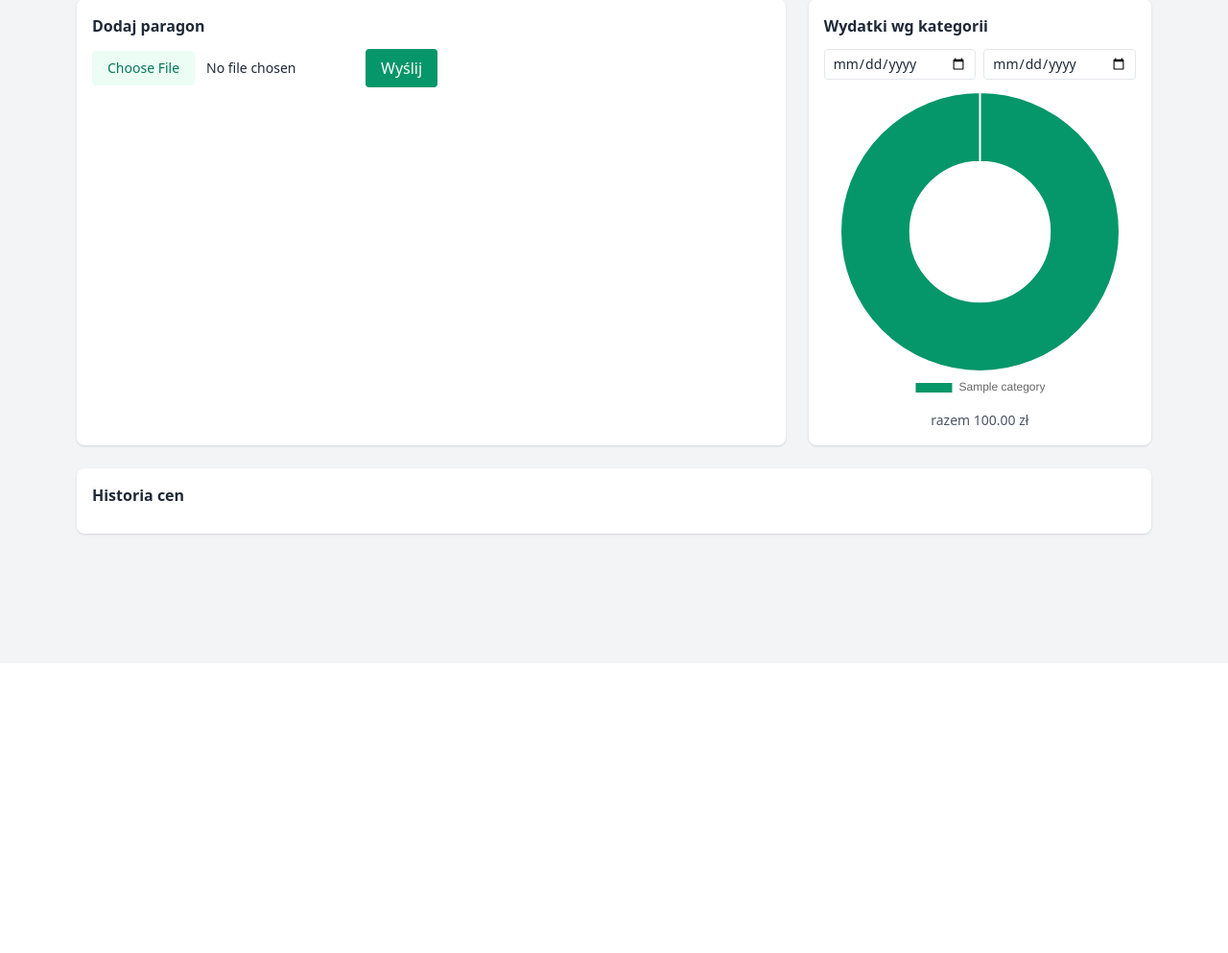
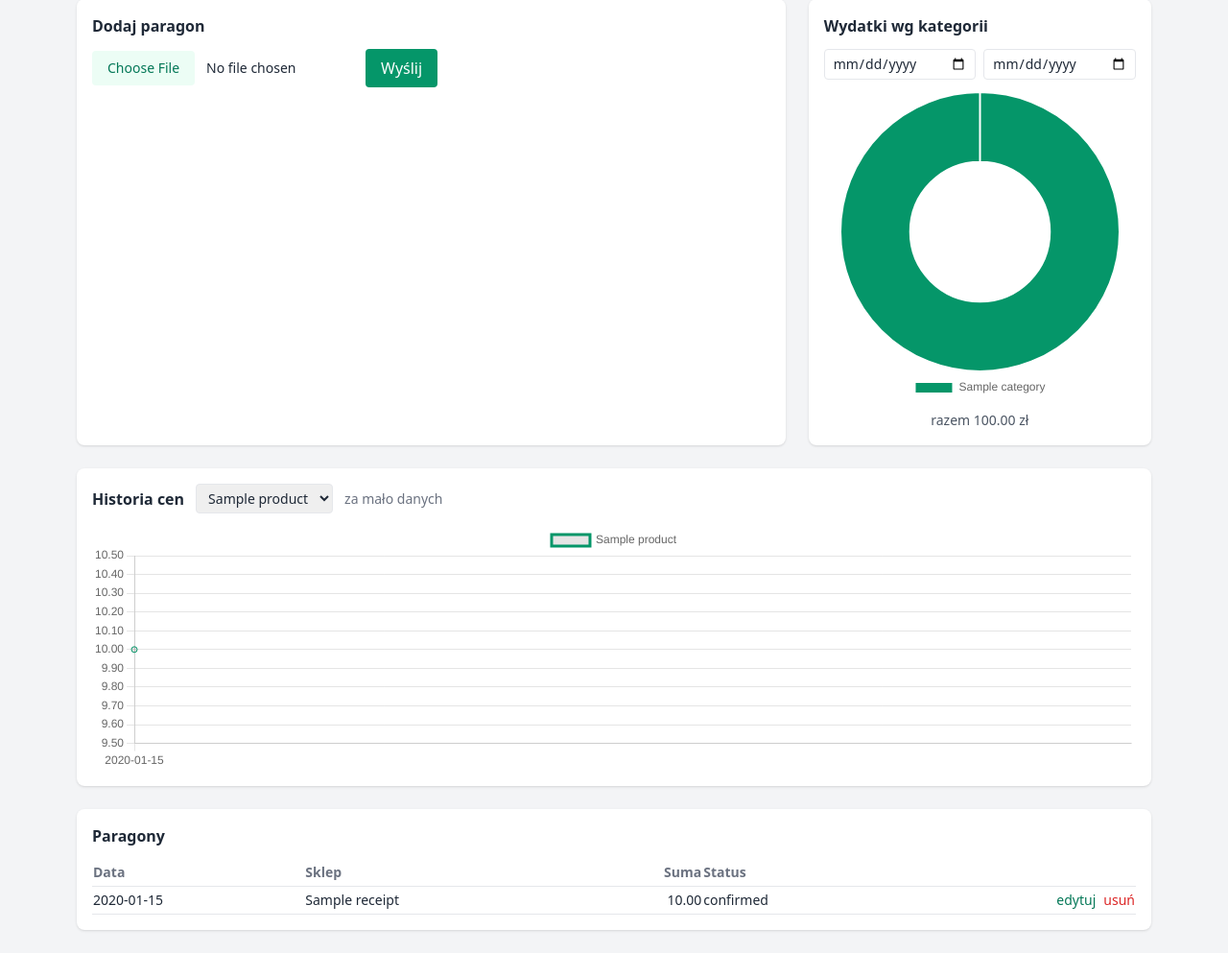
Before and after one commit to hefajstosu/billdaddy, a Flask app: page / in a window 1280 px wide. Shown: the part 109-1102 px from the top of the page at 96% size. Before the commit the page ends 669 px from the top, so only its background shows below. Run offline with Flask 3, Linux system fonts and the light colour scheme; tables that the repository leaves empty hold one stand-in row (values such as "Sample post"); some libraries are stand-ins or nearby versions.

Commit message:
price history chart + receipts list

```diff
--- a/app/static/js/app.js
+++ b/app/static/js/app.js
@@ -14,11 +14,16 @@ async function api(url, opts) {
 async function loadLists() {
   [categories, products] = await Promise.all([api('/api/categories'), api('/api/products')]);
   $('#product-list').innerHTML = '';
+  const prev = $('#price-product').value;
+  $('#price-product').innerHTML = '';
   products.forEach((p) => {
     const opt = document.createElement('option');
     opt.value = p.name;
     $('#product-list').appendChild(opt);
+    $('#price-product').appendChild(new Option(p.name, p.id));
   });
+  if (prev) $('#price-product').value = prev;
+  loadPrices();
 }
 
 function categorySelect(selectedId) {
@@ -52,7 +57,7 @@ function addRow(it = {}) {
 
   const name = input(it.product ? it.product.name : '', '');
   name.setAttribute('list', 'product-list');
-  const cat = categorySelect(it.category ? it.category.id : null);
+  const cat = categorySelect(it.category ? it.category.id : it.product?.category_id);
   // picking existing product -> use its category
   name.addEventListener('change', () => {
     const p = products.find((p) => p.name === name.value);
@@ -115,6 +120,7 @@ $('#upload-form').addEventListener('submit', async (e) => {
     const receipt = await api('/api/receipts', { method: 'POST', body: new FormData(e.target) });
     renderDraft(receipt);
     $('#upload-status').textContent = '';
+    loadReceipts();
   } catch (err) {
     $('#upload-status').textContent = 'błąd: ' + err.message;
   }
@@ -138,6 +144,7 @@ $('#confirm').addEventListener('click', async () => {
     }
     loadLists();
     loadPie();
+    loadReceipts();
   } catch (err) {
     $('#confirm-status').textContent = 'błąd: ' + err.message;
     $('#confirm-status').className = 'text-sm text-red-600';
@@ -171,3 +178,81 @@ async function loadPie() {
 $('#f-from').addEventListener('change', loadPie);
 $('#f-to').addEventListener('change', loadPie);
 loadPie();
+
+async function loadPrices() {
+  const id = $('#price-product').value;
+  if (!id) return;
+  const data = await api(`/api/stats/prices/${id}`);
+
+  new Chart($('#line'), {
+    type: 'line',
+    data: {
+      labels: data.points.map((p) => p.date),
+      datasets: [{
+        label: data.product.name,
+        data: data.points.map((p) => p.price),
+        borderColor: '#059669',
+        tension: 0.2,
+      }],
+    },
+    options: {
+      maintainAspectRatio: false,
+      plugins: {
+        tooltip: { callbacks: { afterLabel: (ctx) => data.points[ctx.dataIndex].shop || '' } },
+      },
+    },
+  });
+
+  const el = $('#price-change');
+  if (data.change_pct === null) {
+    el.textContent = data.points.length ? 'za mało danych' : 'brak zakupów';
+    el.className = 'text-sm text-gray-500';
+  } else {
+    el.textContent = `${data.change_pct > 0 ? '+' : ''}${data.change_pct}% od pierwszego zakupu`;
+    el.className = 'text-sm ' + (data.change_pct > 0 ? 'text-red-600' : 'text-emerald-700');
+  }
+}
+
+$('#price-product').addEventListener('change', loadPrices);
+
+// --- receipts list ---
+async function loadReceipts() {
+  const rows = await api('/api/receipts');
+  const tbody = $('#receipts');
+  tbody.innerHTML = '';
+  rows.forEach((r) => {
+    const tr = document.createElement('tr');
+    tr.className = 'border-b';
+    const cells = [r.purchase_date || '-', r.shop_name || '?',
+      r.total_amount != null ? r.total_amount.toFixed(2) : '-', r.status];
+    cells.forEach((v, i) => {
+      const td = document.createElement('td');
+      td.className = 'py-1' + (i === 2 ? ' text-right' : '');
+      td.textContent = v;
+      tr.appendChild(td);
+    });
+
+    const td = document.createElement('td');
+    td.className = 'text-right space-x-2';
+    const edit = document.createElement('button');
+    edit.textContent = 'edytuj';
+    edit.className = 'text-emerald-700 hover:underline';
+    edit.onclick = async () => {
+      renderDraft(await api(`/api/receipts/${r.id}`));
+      window.scrollTo({ top: 0, behavior: 'smooth' });
+    };
+    const del = document.createElement('button');
+    del.textContent = 'usuń';
+    del.className = 'text-red-600 hover:underline';
+    del.onclick = async () => {
+      await fetch(`/api/receipts/${r.id}`, { method: 'DELETE' });
+      loadReceipts();
+      loadPie();
+    };
+    td.append(edit, del);
+    tr.appendChild(td);
+    tbody.appendChild(tr);
+  });
+}
+
+loadReceipts();
--- a/app/templates/index.html
+++ b/app/templates/index.html
@@ -65,7 +65,24 @@
     </section>
 
     <section class="lg:col-span-3 bg-white rounded-lg shadow p-4">
-      <h2 class="font-semibold mb-3">Historia cen</h2>
+      <div class="flex flex-wrap items-center gap-3 mb-3">
+        <h2 class="font-semibold">Historia cen</h2>
+        <select id="price-product" class="border rounded px-2 py-1 text-sm"></select>
+        <span id="price-change" class="text-sm"></span>
+      </div>
+      <div class="h-64"><canvas id="line"></canvas></div>
+    </section>
+
+    <section class="lg:col-span-3 bg-white rounded-lg shadow p-4">
+      <h2 class="font-semibold mb-3">Paragony</h2>
+      <table class="w-full text-sm">
+        <thead>
+          <tr class="text-left text-gray-500 border-b">
+            <th class="py-1">Data</th><th>Sklep</th><th class="text-right">Suma</th><th>Status</th><th></th>
+          </tr>
+        </thead>
+        <tbody id="receipts"></tbody>
+      </table>
     </section>
   </main>
   <script src="{{ url_for('static', filename='js/app.js') }}"></script>
```
